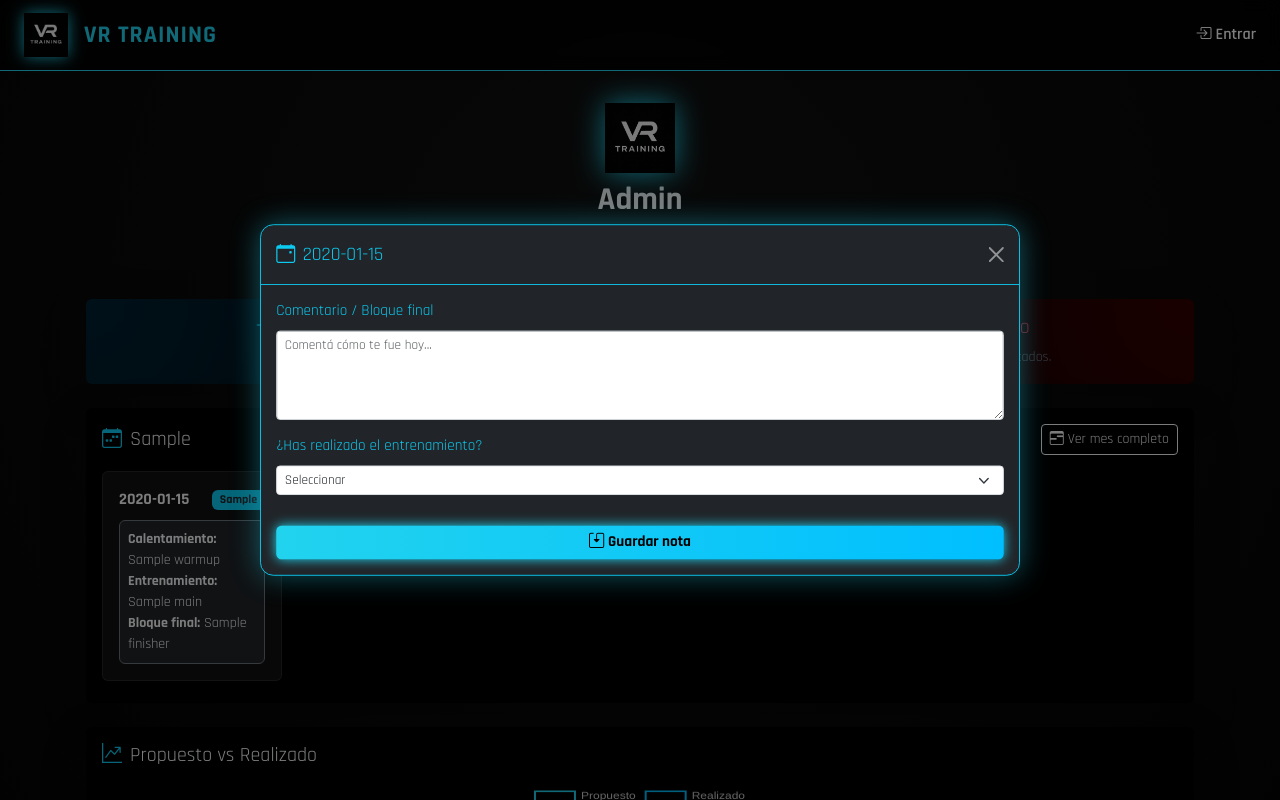
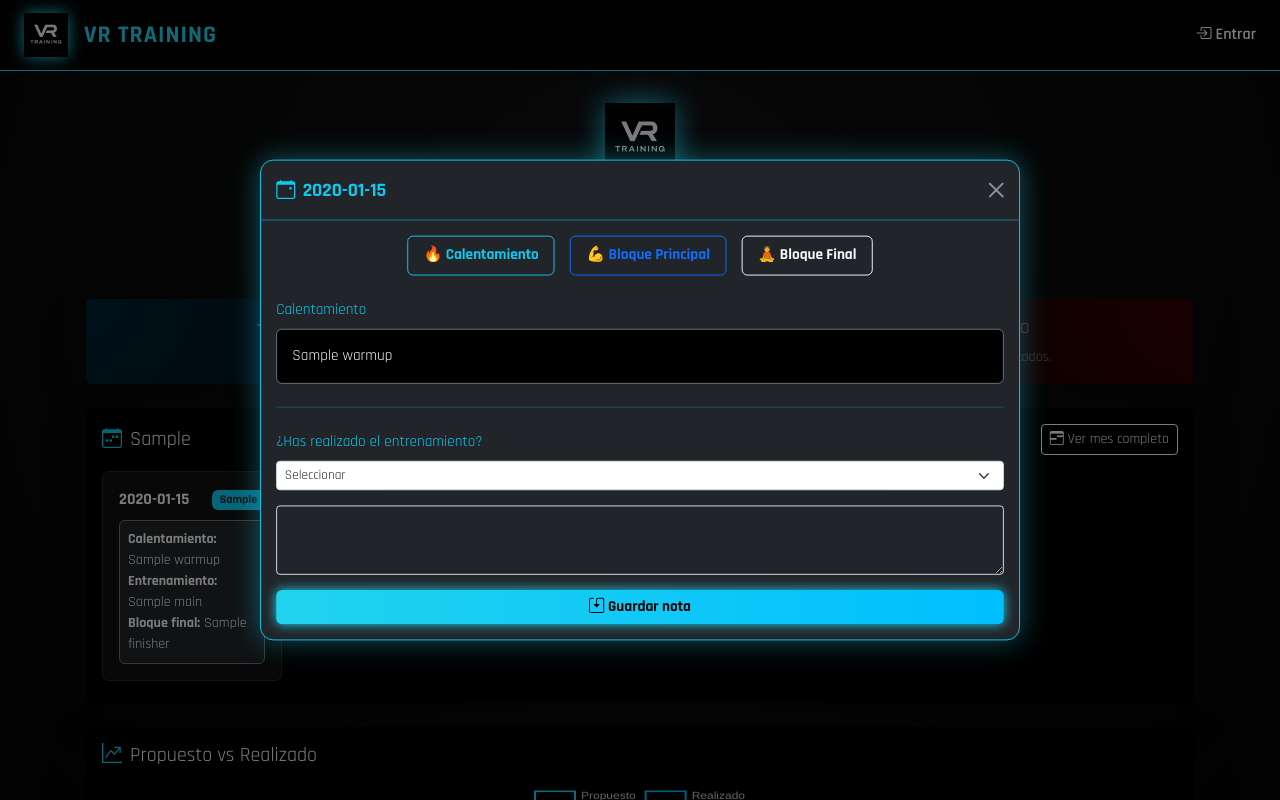
Before and after one commit to Leon555555/vir, a Flask app: template app/templates/perfil.html in a window 1280 px wide, after a click that opens the changed part. Run offline with Flask 3, Linux system fonts and the light colour scheme; tables that the repository leaves empty hold one stand-in row (values such as "Sample post"); the template is opened without the code that fills it: values that come from a table or form of the project are taken from there, most other values are stand-ins (such as "Sample title", 1, 10 or a date in 2020); some libraries are stand-ins or nearby versions.

Commit message:
UI mejorada: botones VR en modal (Calentamiento, Principal, Final) sin perder estructura

```diff
--- a/app/templates/perfil.html
+++ b/app/templates/perfil.html
@@ -65,7 +65,7 @@
           <div class="modal-content bg-dark text-light border border-info"
                style="border-radius:14px; box-shadow:0 0 30px rgba(34,211,238,0.4); transform:scale(0.95); transition:transform .3s ease;">
             <div class="modal-header border-info">
-              <h5 class="modal-title text-info"><i class="bi bi-calendar-event me-2"></i>{{ f.strftime('%A %d/%m')|capitalize }}</h5>
+              <h5 class="modal-title text-info fw-bold"><i class="bi bi-calendar-event me-2"></i>{{ f.strftime('%A %d/%m')|capitalize }}</h5>
               <button type="button" class="btn-close btn-close-white" data-bs-dismiss="modal"></button>
             </div>
             <div class="modal-body">
@@ -73,45 +73,57 @@
                 <input type="hidden" name="user_id" value="{{ user.id }}">
                 <input type="hidden" name="fecha" value="{{ f.isoformat() }}">
 
+                <!-- BOTONES DE SECCIÓN -->
+                <div class="d-flex justify-content-center gap-3 mb-4">
+                  <button type="button" class="btn btn-outline-info fw-bold px-3 py-2" onclick="showSection({{ loop.index }}, 'warmup')">🔥 Calentamiento</button>
+                  <button type="button" class="btn btn-outline-primary fw-bold px-3 py-2" onclick="showSection({{ loop.index }}, 'main')">💪 Bloque Principal</button>
+                  <button type="button" class="btn btn-outline-light fw-bold px-3 py-2" onclick="showSection({{ loop.index }}, 'finisher')">🧘 Bloque Final</button>
+                </div>
+
+                <!-- SECCIONES -->
+                <div id="warmup{{ loop.index }}" class="training-section">
+                  <label class="form-label text-info">Calentamiento</label>
                   {% if current_user.email == 'admin@vir.app' %}
-                  <label class="form-label text-info">Tipo</label>
-                  <select name="plan_type" class="form-select form-select-sm mb-3">
-                    <option value="descanso" {% if planes[f].plan_type == 'descanso' %}selected{% endif %}>Descanso</option>
-                    <option value="entrenamiento" {% if planes[f].plan_type == 'entrenamiento' %}selected{% endif %}>Entrenamiento</option>
-                    <option value="competencia" {% if planes[f].plan_type == 'competencia' %}selected{% endif %}>Competencia</option>
-                  </select>
+                    <textarea name="warmup" class="form-control form-control-sm mb-3" rows="3">{{ planes[f].warmup or '' }}</textarea>
+                  {% else %}
+                    <p class="bg-black border border-secondary p-3 rounded">{{ planes[f].warmup or '—' }}</p>
+                  {% endif %}
+                </div>
 
-                  <label class="form-label text-info">Calentamiento</label>
-                  <textarea name="warmup" class="form-control form-control-sm mb-3" rows="3">{{ planes[f].warmup or '' }}</textarea>
+                <div id="main{{ loop.index }}" class="training-section" style="display:none;">
+                  <label class="form-label text-info">Bloque Principal</label>
+                  {% if current_user.email == 'admin@vir.app' %}
+                    <textarea name="main" class="form-control form-control-sm mb-3" rows="4">{{ planes[f].main or '' }}</textarea>
+                  {% else %}
+                    <p class="bg-black border border-secondary p-3 rounded">{{ planes[f].main or '—' }}</p>
+                  {% endif %}
+                </div>
 
-                  <label class="form-label text-info">Entrenamiento</label>
-                  <textarea name="main" class="form-control form-control-sm mb-3" rows="4">{{ planes[f].main or '' }}</textarea>
+                <div id="finisher{{ loop.index }}" class="training-section" style="display:none;">
+                  <label class="form-label text-info">Bloque Final</label>
+                  {% if current_user.email == 'admin@vir.app' %}
+                    <textarea name="finisher" class="form-control form-control-sm mb-3" rows="3">{{ planes[f].finisher or '' }}</textarea>
+                  {% else %}
+                    <p class="bg-black border border-secondary p-3 rounded">{{ planes[f].finisher or '—' }}</p>
+                  {% endif %}
+                </div>
 
-                  <label class="form-label text-info">Bloque final</label>
-                  <textarea name="finisher" class="form-control form-control-sm mb-3" rows="3">{{ planes[f].finisher or '' }}</textarea>
-
-                  <div class="d-flex gap-3">
+                {% if current_user.email == 'admin@vir.app' %}
+                  <div class="d-flex gap-3 mt-3">
                     <input type="number" name="propuesto_score" min="0" max="10" class="form-control form-control-sm" value="{{ planes[f].propuesto_score or 0 }}">
                     <input type="number" name="realizado_score" min="0" max="10" class="form-control form-control-sm" value="{{ planes[f].realizado_score or 0 }}">
                   </div>
-
                   <button class="btn btn-glow w-100 mt-3"><i class="bi bi-save2 me-1"></i>Guardar</button>
 
                 {% else %}
-                  <label class="form-label text-info">Comentario / Bloque final</label>
-                  <textarea name="finisher" class="form-control form-control-sm mb-3" rows="4" placeholder="Comentá cómo te fue hoy..."></textarea>
-
-                  <!-- NUEVO BLOQUE INTERACTIVO -->
-                  <div class="mb-3">
+                  <hr class="border-info my-4">
                   <label class="form-label text-info">¿Has realizado el entrenamiento?</label>
                   <select class="form-select form-select-sm" id="realizado{{ loop.index }}" onchange="toggleCansancio({{ loop.index }})">
                     <option value="">Seleccionar</option>
                     <option value="no">No</option>
                     <option value="si">Sí</option>
                   </select>
-                  </div>
-
-                  <div class="mb-3" id="cansancioDiv{{ loop.index }}" style="display:none;">
+                  <div class="mt-3" id="cansancioDiv{{ loop.index }}" style="display:none;">
                     <label class="form-label text-info">¿Cómo te has sentido al terminar? (1-10)</label>
                     <select class="form-select form-select-sm" name="nivel_cansancio">
                       <option value="">Seleccionar</option>
@@ -120,7 +132,7 @@
                       {% endfor %}
                     </select>
                   </div>
-
+                  <textarea name="finisher" class="form-control form-control-sm bg-dark text-light mt-3" rows="3" placeholder="Comentá cómo te fue hoy..."></textarea>
                   <button class="btn btn-glow w-100 mt-3"><i class="bi bi-save2 me-1"></i>Guardar nota</button>
                 {% endif %}
               </form>
@@ -232,6 +244,12 @@ function toggleCansancio(id) {
   div.style.display = (select.value === 'si') ? 'block' : 'none';
 }
 
+function showSection(id, section) {
+  ['warmup', 'main', 'finisher'].forEach(s => {
+    document.getElementById(s + id).style.display = (s === section) ? 'block' : 'none';
+  });
+}
+
 const ctx = document.getElementById("graficoProgreso").getContext("2d");
 new Chart(ctx, {
   type: "line",
```
Lines whose indentation alone changed are shown as unchanged.
